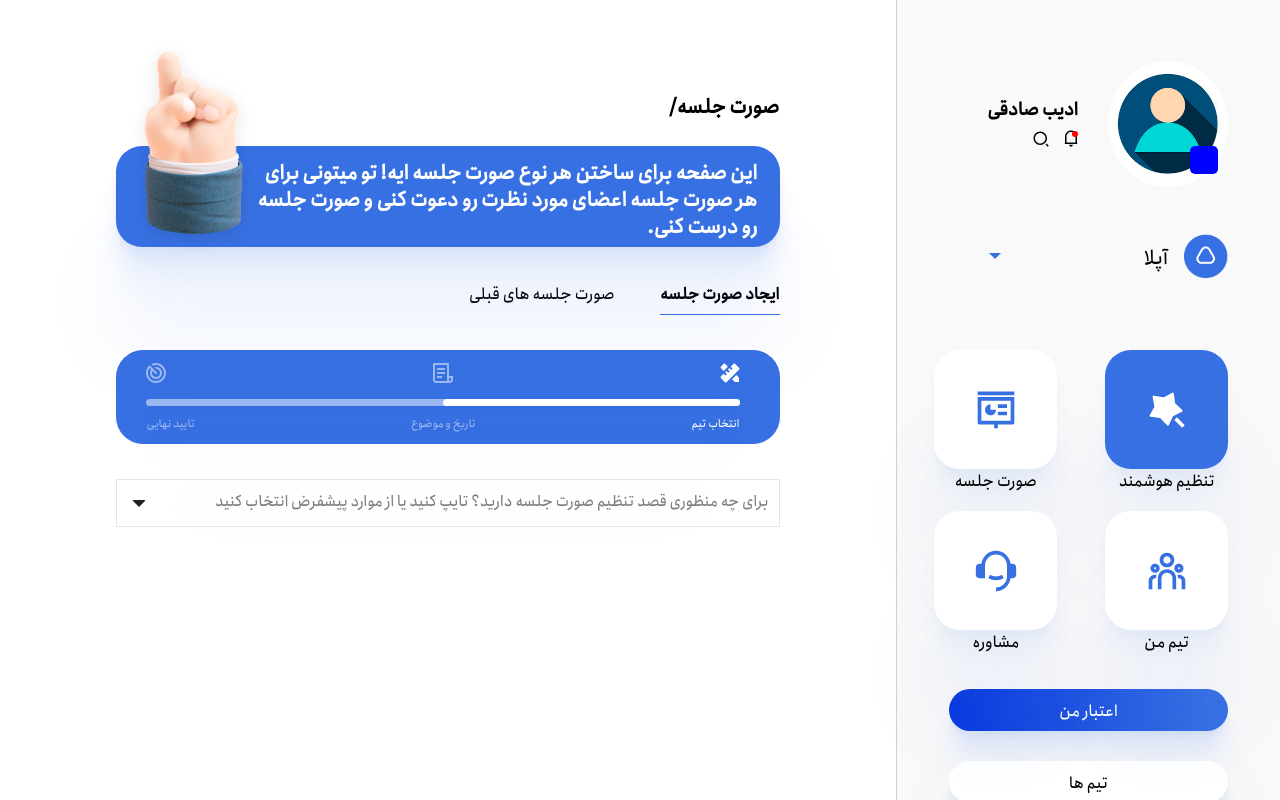
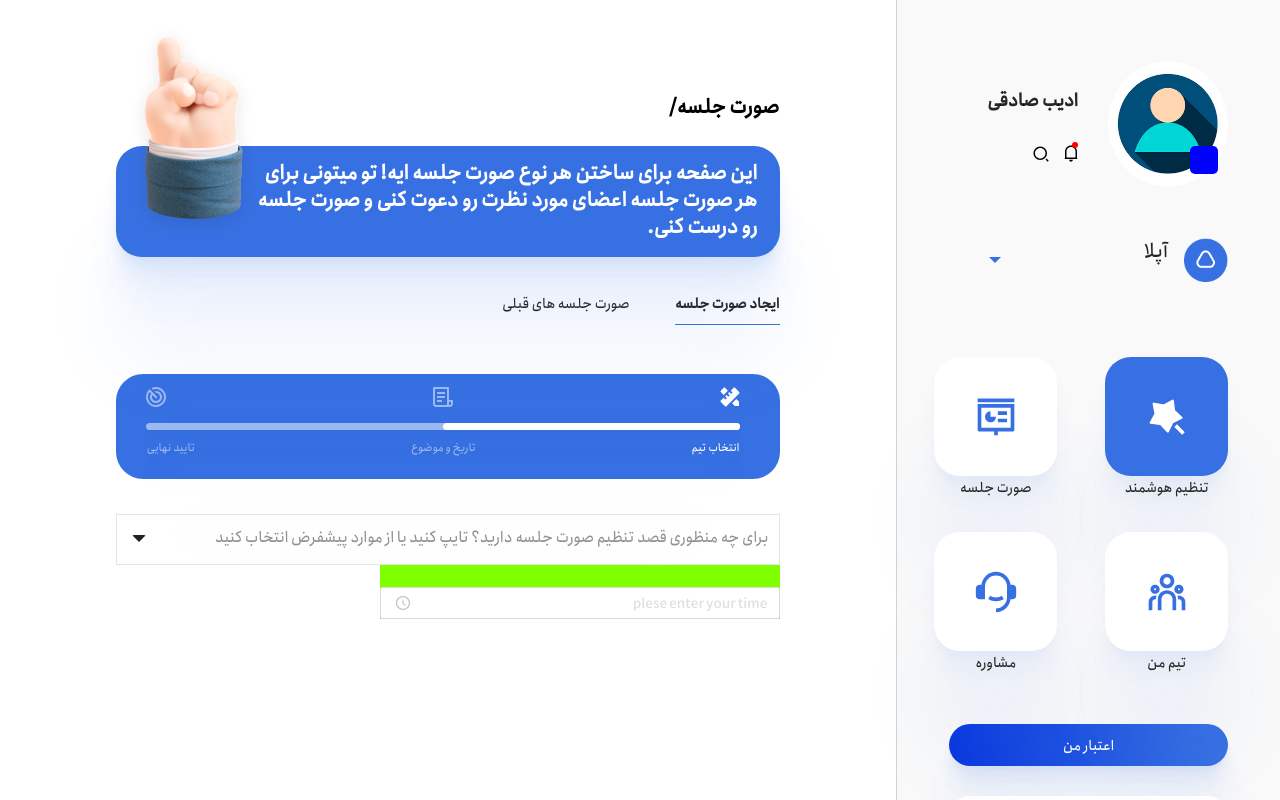
Before and after one commit to adibsadeghi1993/uplaw, a React (Create React App) app: page /proceeding in a window 1280 px wide. Shown: the top 800 px of the page. Built offline with nearby package versions, Linux system fonts and the light colour scheme; some icons are missing.

Commit message:
timePicker component was added from antd and was customized

```diff
--- a/package.json
+++ b/package.json
@@ -10,6 +10,7 @@
     "@testing-library/jest-dom": "^5.14.1",
     "@testing-library/react": "^11.2.7",
     "@testing-library/user-event": "^12.8.3",
+    "antd": "^4.16.13",
     "axios": "^0.21.1",
     "formik": "^2.2.9",
     "jss-rtl": "^0.3.0",
--- a/src/components/proceeding/setMeetingTime/setMeetingTimeDeatailes/SetMeetingTimeDetailes.js
+++ b/src/components/proceeding/setMeetingTime/setMeetingTimeDeatailes/SetMeetingTimeDetailes.js
@@ -2,6 +2,8 @@ import React, { useState } from "react";
 import ContractHeader from "../../../userInfo/commonFiles/contractHeader/ContractHeader";
 import ProceedingHeader from "../../commonfiles/proceedingHeader/ProceedingHeader";
 import styles from "./setMeetingTimeDetailes.module.css";
+import TimePickerComponent from "./timePicker/TimePicker";
+
 
 const SetMeetingTimeDetailes = () => {
   const [proceedingStatus, setProceedingStatus] = useState("createProceeding");
@@ -61,6 +63,8 @@ console.log(e.target.value)
           </select>
         </div>
       </div>
+    <TimePickerComponent/>
+
     </div>
   );
 };
--- a/src/components/proceeding/setMeetingTime/setMeetingTimeDeatailes/timePicker/TimePicker.js
+++ b/src/components/proceeding/setMeetingTime/setMeetingTimeDeatailes/timePicker/TimePicker.js
@@ -1,11 +1,19 @@
-import React from 'react'
+import React,{useState} from 'react'
+import styles from  "./timePicker.module.css"
+import 'antd/dist/antd.css';
+import { TimePicker } from 'antd';
 
-const TimePicker = () => {
+const TimePickerComponent = () => {
+    const [value, setValue] = useState(null);
+
+    const onChange = time => {
+      setValue(time);
+    };
     return (
-        <div>
-
+        <div className={styles.timePicker}>
+            <TimePicker style={{width:"100%",marginTop:"22px"}} placeholder="plese enter your time" value={value} onChange={onChange} />
         </div>
     )
 }
 
-export default TimePicker
+export default TimePickerComponent
--- a/src/components/proceeding/setMeetingTime/setMeetingTimeDeatailes/timePicker/timePicker.module.css
+++ b/src/components/proceeding/setMeetingTime/setMeetingTimeDeatailes/timePicker/timePicker.module.css
@@ -0,0 +1,4 @@
+.timePicker{
+    width: 400px;
+    background-color: chartreuse;
+}
```
Also changed, not shown: 1 other file (tests, documents, lock files or other folders).
